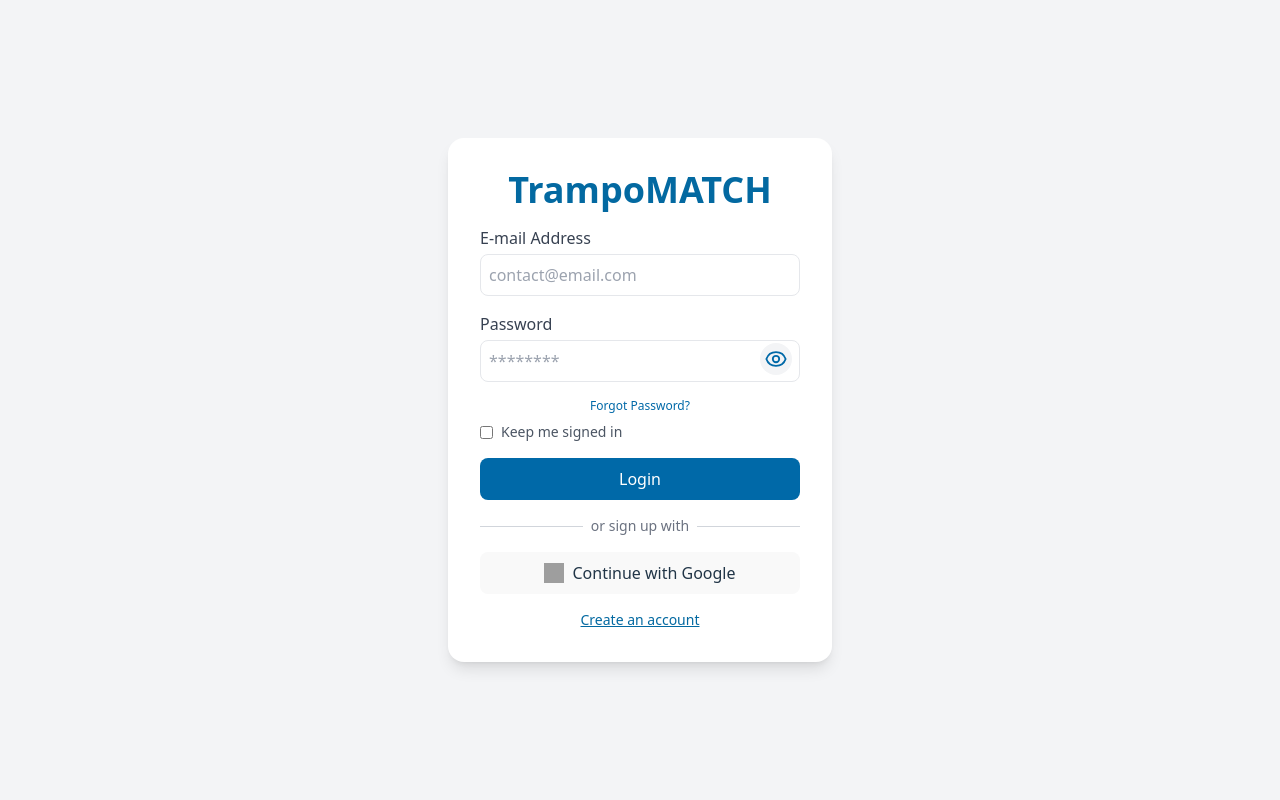
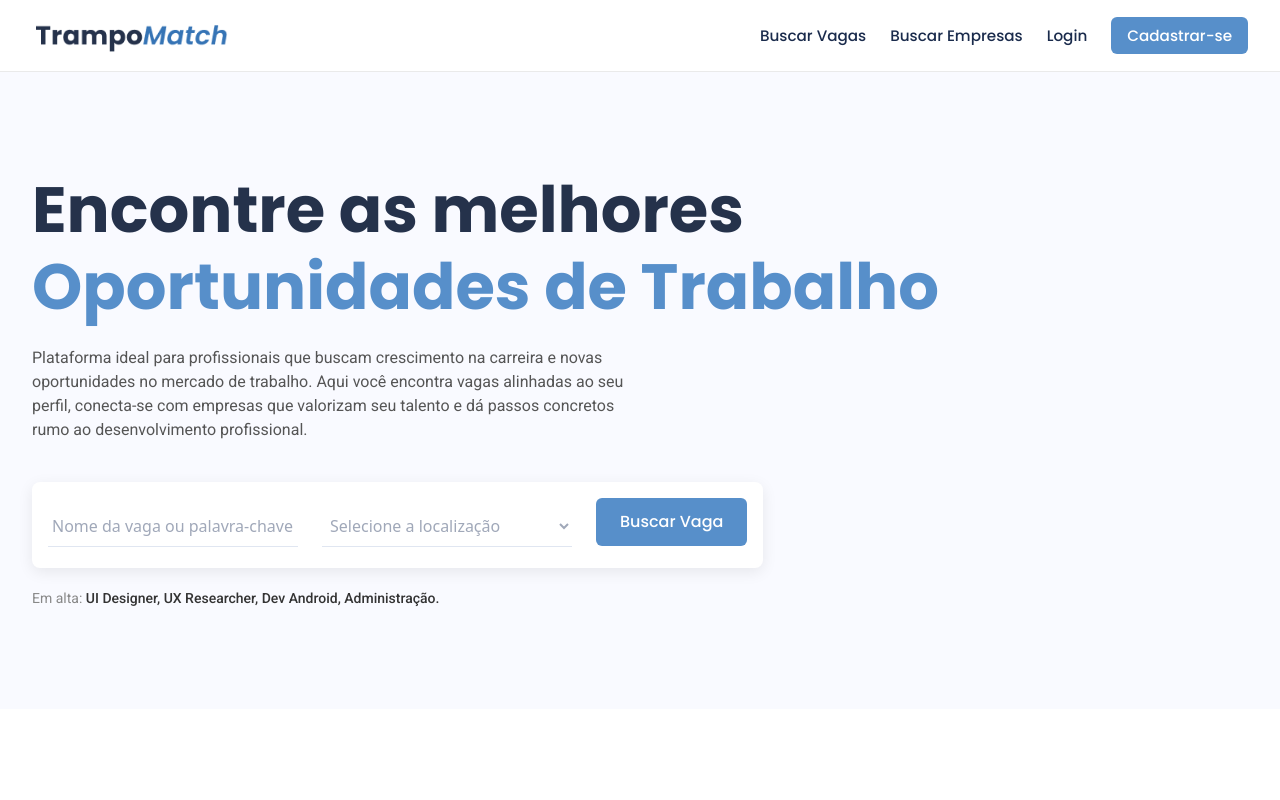
Before and after one commit to plataforma-empregos/frontend, a React (Vite) app in the folder frontend/: page / in a window 1280 px wide. Shown: the top 800 px of the page. Built offline with nearby package versions, Linux system fonts and the light colour scheme; grey boxes are pictures that could not be loaded.

Commit message:
Fix:Resolve conflitos e aplica correções nas rotas

```diff
--- a/frontend/package.json
+++ b/frontend/package.json
@@ -12,6 +12,7 @@
   "dependencies": {
     "react": "^19.1.0",
     "react-dom": "^19.1.0",
+    "react-hot-toast": "^2.6.0",
     "react-icons": "^5.5.0",
     "react-router-dom": "^7.8.2",
     "tailwindcss": "^3.3.3"
--- a/frontend/src/App.jsx
+++ b/frontend/src/App.jsx
@@ -1,30 +1,33 @@
-import { BrowserRouter, Routes, Route } from "react-router-dom";
+import { BrowserRouter, Routes, Route, Navigate } from "react-router-dom";
+import { Toaster } from "react-hot-toast";
+
 import MainLayout from "./layouts/MainLayout";
 import AuthLayout from "./layouts/AuthLayout";
-
 import HomePage from "./pages/HomePage";
-import JobCard from "./components/JobCard";
-import Companies from "./pages/Companies";
-
-import Login from "./pages/Login";
-import ForgotPassword from "./pages/ForgotPassword";
-import Register from "./pages/Register";
+import CompaniesPage from "./pages/Companies";
+import VacanciesPage from "./components/JobCard";
+import LoginPage from "./pages/Login";
+import ForgotPasswordPage from "./pages/ForgotPassword";
+import RegisterPage from "./pages/Register";
 
 function App() {
   return (
     <BrowserRouter>
+      <Toaster position="top-right" />
       <Routes>
         <Route element={<MainLayout />}>
           <Route path="/" element={<HomePage />} />
-          <Route path="/vacancies" element={<JobCard />} />
-          <Route path="/companies" element={<Companies />} />
+          <Route path="/companies" element={<CompaniesPage />} />
+          <Route path="/vacancies" element={<VacanciesPage />} />
         </Route>
 
         <Route element={<AuthLayout />}>
-          <Route path="/login" element={<Login />} />
-          <Route path="/forgot-password" element={<ForgotPassword />} />
-          <Route path="/register" element={<Register />} />
+          <Route path="/login" element={<LoginPage />} />
+          <Route path="/forgot-password" element={<ForgotPasswordPage />} />
+          <Route path="/register" element={<RegisterPage />} />
         </Route>
+
+        <Route path="*" element={<Navigate to="/" />} />
       </Routes>
     </BrowserRouter>
   );
--- a/frontend/src/components/Header.jsx
+++ b/frontend/src/components/Header.jsx
@@ -1,4 +1,3 @@
-// Ficheiro: Header.jsx
 import { useState } from "react";
 import { Link } from "react-router-dom";
 import Logo from "./Logo";
--- a/frontend/src/layouts/AuthLayout.jsx
+++ b/frontend/src/layouts/AuthLayout.jsx
@@ -3,8 +3,7 @@ import { Outlet } from "react-router-dom";
 function AuthLayout() {
   return (
     <main>
-      <Outlet />{" "}
-      {/* Inserir as páginas sem Header/Footer, Login, Sign in and Forgot Password */}
+      <Outlet />
     </main>
   );
 }
--- a/frontend/src/layouts/MainLayout.jsx
+++ b/frontend/src/layouts/MainLayout.jsx
@@ -7,7 +7,7 @@ function MainLayout() {
     <>
       <Header />
       <main>
-        <Outlet /> {/* Inserir as páginas com Header/Footer */}
+        <Outlet />
       </main>
       <Footer />
     </>
--- a/frontend/src/main.jsx
+++ b/frontend/src/main.jsx
@@ -1,20 +1,10 @@
+import { StrictMode } from "react";
+import { createRoot } from "react-dom/client";
+import App from "./App";
+import "./index.css";
 
-import { StrictMode } from 'react';
-import { createRoot } from 'react-dom/client';
-import { BrowserRouter, Routes, Route } from 'react-router-dom';
-import Login from './pages/Login';
-import Register from './pages/Register';
-import ForgotPassword from './pages/ForgotPassword';
-import './index.css';
-
-createRoot(document.getElementById('root')).render(
+createRoot(document.getElementById("root")).render(
   <StrictMode>
-    <BrowserRouter>
-      <Routes>
-        <Route path="/" element={<Login />} />
-        <Route path="/register" element={<Register />} />
-        <Route path="/forgot-password" element={<ForgotPassword />} />
-      </Routes>
-    </BrowserRouter>
+    <App />
   </StrictMode>
 );
--- a/frontend/src/pages/Login.jsx
+++ b/frontend/src/pages/Login.jsx
@@ -1,32 +1,41 @@
 import { useState } from "react";
-import { Link } from "react-router-dom";
+import { Link, useNavigate } from "react-router-dom";
+import toast from "react-hot-toast";
 
 function Login() {
   const [email, setEmail] = useState("");
   const [password, setPassword] = useState("");
   const [terms, setTerms] = useState(false);
   const [showPassword, setShowPassword] = useState(false);
+  const [redirect, setRedirect] = useState(false);
+  const navigate = useNavigate();
 
   const handleSubmit = (e) => {
     e.preventDefault();
     if (!email || !password) {
-			alert("Por favor, preencha todos os campos.");
+      toast.error("Por favor, preencha todos os campos.");
       return;
     }
     if (!terms) {
-			alert("Você deve concordar com os termos de uso.");
+      toast.error("Você deve concordar com os termos de uso.");
       return;
     }
-		alert("Conta criada com sucesso!");
+
+    toast.success("Login realizado com sucesso!");
+    navigate("/");
   };
 
   return (
     <div className="min-h-screen flex items-center justify-center bg-gray-100">
       <div className="bg-white p-8 rounded-2xl shadow-lg w-96">
-				   <h1 className="text-4xl font-bold text-center text-sky-700 mb-4">TrampoMATCH</h1>
+        <h1 className="text-4xl font-bold text-center text-sky-700 mb-4">
+          TrampoMATCH
+        </h1>
         <form onSubmit={handleSubmit} className="space-y-4">
           <div>
-						   <label className="block text-gray-700 text-left">E-mail Address</label>
+            <label className="block text-gray-700 text-left">
+              E-mail Address
+            </label>
             <input
               type="email"
               value={email}
@@ -55,9 +64,28 @@ function Login() {
                 aria-label={showPassword ? "Hide password" : "Show password"}
               >
                 {showPassword ? (
-									<svg xmlns="http://www.w3.org/2000/svg" fill="#0069A8" viewBox="0 0 24 24" width="22" height="22"><path d="M12 4.5C7.305 4.5 3.135 7.364 1.5 12c1.635 4.636 5.805 7.5 10.5 7.5s8.865-2.864 10.5-7.5C20.865 7.364 16.695 4.5 12 4.5zm0 13c-3.59 0-6.79-2.13-8.19-5.5C5.21 8.13 8.41 6 12 6s6.79 2.13 8.19 5.5c-1.4 3.37-4.6 5.5-8.19 5.5zm0-9A3.5 3.5 0 1 0 12 16a3.5 3.5 0 0 0 0-7zm0 5A1.5 1.5 0 1 1 12 9a1.5 1.5 0 0 1 0 3z"/></svg>
+                  <svg
+                    xmlns="http://www.w3.org/2000/svg"
+                    fill="#0069A8"
+                    viewBox="0 0 24 24"
+                    width="22"
+                    height="22"
+                  >
+                    <path d="M12 4.5C7.305 4.5 3.135 7.364 1.5 12c1.635 4.636 5.805 7.5 10.5 7.5s8.865-2.864 10.5-7.5C20.865 7.364 16.695 4.5 12 4.5zm0 13c-3.59 0-6.79-2.13-8.19-5.5C5.21 8.13 8.41 6 12 6s6.79 2.13 8.19 5.5c-1.4 3.37-4.6 5.5-8.19 5.5zm0-9A3.5 3.5 0 1 0 12 16a3.5 3.5 0 0 0 0-7zm0 5A1.5 1.5 0 1 1 12 9a1.5 1.5 0 0 1 0 3z" />
+                  </svg>
                 ) : (
-									<svg xmlns="http://www.w3.org/2000/svg" fill="none" stroke="#0069A8" strokeWidth="2" viewBox="0 0 24 24" width="22" height="22"><path d="M1.5 12C3.135 7.364 7.305 4.5 12 4.5s8.865 2.864 10.5 7.5c-1.635 4.636-5.805 7.5-10.5 7.5S3.135 16.636 1.5 12z"/><circle cx="12" cy="12" r="3.5"/></svg>
+                  <svg
+                    xmlns="http://www.w3.org/2000/svg"
+                    fill="none"
+                    stroke="#0069A8"
+                    strokeWidth="2"
+                    viewBox="0 0 24 24"
+                    width="22"
+                    height="22"
+                  >
+                    <path d="M1.5 12C3.135 7.364 7.305 4.5 12 4.5s8.865 2.864 10.5 7.5c-1.635 4.636-5.805 7.5-10.5 7.5S3.135 16.636 1.5 12z" />
+                    <circle cx="12" cy="12" r="3.5" />
+                  </svg>
                 )}
               </button>
             </div>
@@ -77,9 +105,7 @@ function Login() {
                 className="mr-2"
                 required
               />
-							<span className="text-gray-600 text-sm">
-								Keep me signed in
-							</span>
+              <span className="text-gray-600 text-sm">Keep me signed in</span>
             </div>
           </div>
           <button
@@ -91,7 +117,7 @@ function Login() {
         </form>
         <div className="flex items-center my-4">
           <hr className="flex-grow border-gray-300" />
-					<span className="px-2 text-gray-500 text-sm">or sign up with</span>
+          <span className="px-2 text-gray-500 text-sm">Or sign up with</span>
           <hr className="flex-grow border-gray-300" />
         </div>
         <button className="w-full flex items-center justify-center border rounded-lg p-2 hover:bg-gray-200 transition">
--- a/frontend/src/pages/Register.jsx
+++ b/frontend/src/pages/Register.jsx
@@ -1,5 +1,7 @@
 import { useState } from "react";
 import { Link } from "react-router-dom";
+import { useNavigate } from "react-router-dom";
+import toast from "react-hot-toast";
 
 function Register() {
   const [name, setName] = useState("");
@@ -8,7 +10,7 @@ function Register() {
   const [confirmPassword, setConfirmPassword] = useState("");
   const [phone, setPhone] = useState("");
   const [terms, setTerms] = useState(false);
-
+  const navigate = useNavigate();
   const phoneRegex = /^\(\d{2}\)\s9\d{4}-\d{4}$/;
 
   const formatPhone = (value) => {
@@ -19,37 +21,45 @@ function Register() {
     } else if (onlyNumbers.length <= 7) {
       return `(${onlyNumbers.slice(0, 2)}) ${onlyNumbers.slice(2)}`;
     } else if (onlyNumbers.length <= 11) {
-      return `(${onlyNumbers.slice(0, 2)}) ${onlyNumbers.slice(2, 7)}-${onlyNumbers.slice(7)}`;
+      return `(${onlyNumbers.slice(0, 2)}) ${onlyNumbers.slice(
+        2,
+        7
+      )}-${onlyNumbers.slice(7)}`;
     } else {
-      return `(${onlyNumbers.slice(0, 2)}) ${onlyNumbers.slice(2, 7)}-${onlyNumbers.slice(7, 11)}`;
+      return `(${onlyNumbers.slice(0, 2)}) ${onlyNumbers.slice(
+        2,
+        7
+      )}-${onlyNumbers.slice(7, 11)}`;
     }
   };
 
-  // Função de validação simples
   const handleSubmit = (e) => {
     e.preventDefault();
 
     if (!name || !email || !password || !confirmPassword || !phone) {
-      alert("Por favor, preencha todos os campos.");
+      toast.error("Por favor, Preencha todos os campos !");
       return;
     }
 
     if (password !== confirmPassword) {
-      alert("As senhas não coincidem.");
+      toast.error("As senhas não coincidem.");
       return;
     }
 
     if (!phoneRegex.test(phone)) {
-      alert("Número de telefone inválido. Use o formato (XX) 9XXXX-XXXX.");
+      toast.error(
+        "Número de telefone inválido. Use o formato (XX) 9XXXX-XXXX."
+      );
       return;
     }
 
     if (!terms) {
-      alert("Você deve concordar com os termos de uso.");
+      toast.error("Você deve concordar com os termos de uso.");
       return;
     }
 
-    alert("Conta criada com sucesso!");
+    toast.success("Conta criada com sucesso!");
+    navigate("/");
   };
 
   return (
@@ -77,7 +87,9 @@ function Register() {
           </div>
 
           <div>
-            <label className="block text-gray-700 text-left">E-mail Address</label>
+            <label className="block text-gray-700 text-left">
+              E-mail Address
+            </label>
             <input
               type="email"
               value={email}
@@ -101,7 +113,9 @@ function Register() {
           </div>
 
           <div>
-            <label className="block text-gray-700 text-left">Confirm Password</label>
+            <label className="block text-gray-700 text-left">
+              Confirm Password
+            </label>
             <input
               type="password"
               value={confirmPassword}
@@ -166,9 +180,9 @@ function Register() {
 
         <p className="text-center text-sm text-gray-600 mt-4">
           Already have an account?{" "}
-          <a href="/" className="text-sky-700 underline">
+          <Link to="/login" className="text-sky-700 underline">
             Sign in here
-          </a>
+          </Link>
         </p>
       </div>
     </div>
--- a/frontend/src/pages/SignUpPage.jsx
+++ /dev/null
@@ -1,3 +0,0 @@
-export default function SignUpPage() {
-  return <h1>Cadastrar-se</h1>;
-}
```
Also changed, not shown: frontend/src/pages/ForgotPassword.jsx (+16 -5 lines), 1 other file (tests, documents, lock files or other folders). Lines whose indentation alone changed are shown as unchanged.
